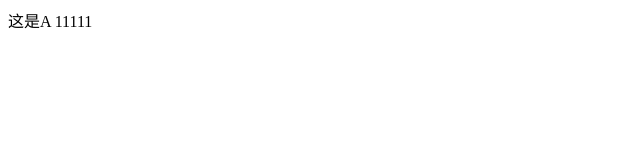
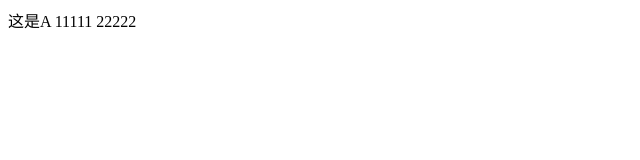
Before and after one commit to Iprom1se/git-demo, a plain HTML site: page index.html in a window 1280 px wide. Shown: the full height of the page, 0-640 px from the left. Drawn offline with Linux system fonts and the light colour scheme.

Commit message:
A程序员第三次提交

```diff
--- a/index.html
+++ b/index.html
@@ -9,7 +9,7 @@
 </head>
 
 <body>
-    这是A 11111
+    这是A 11111 22222
 </body>
 
 </html>
```
